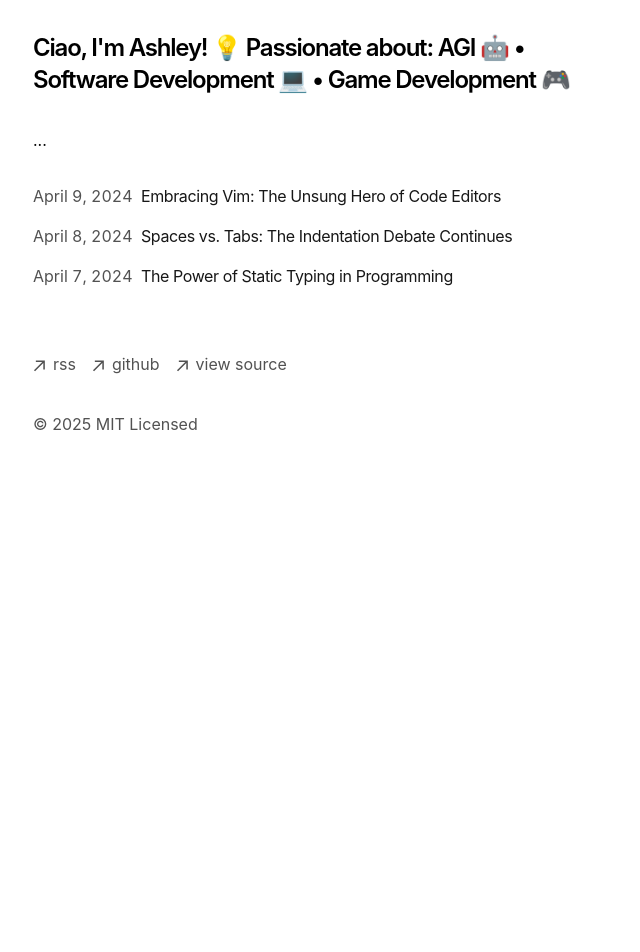
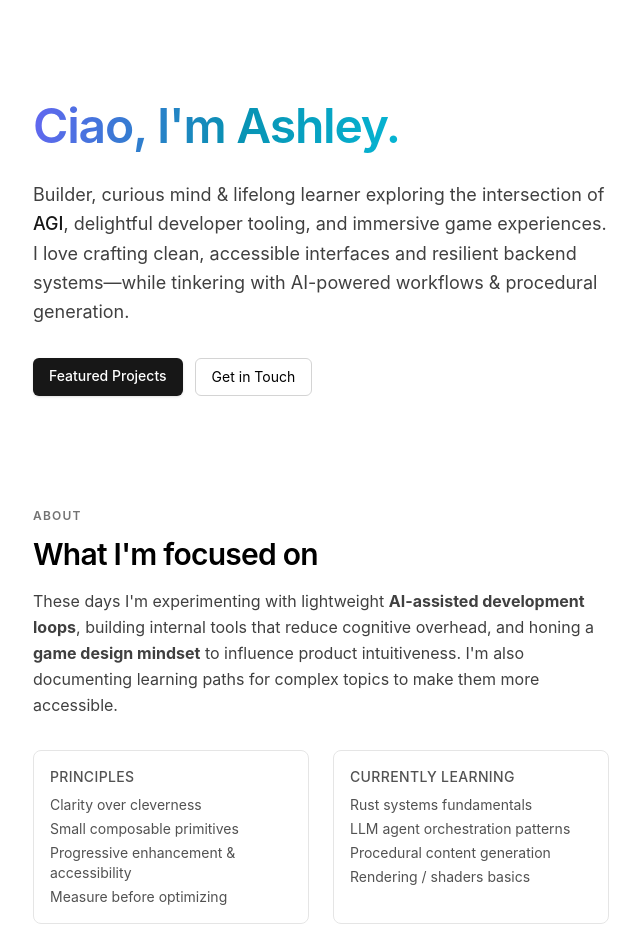
Before and after one commit to OmniAshley/portfolio-starter-kit, a Next.js app: page / in a window 1280 px wide. Shown: the top 952 px of the page, without its empty margins (319-959 px from the left). Before the commit the page ends 800 px from the top, so only its background shows below. Built offline with nearby package versions, Linux system fonts and the light colour scheme.

Commit message:
feat: created custom keyframes for animations

```diff
--- a/app/global.css
+++ b/app/global.css
@@ -31,6 +31,35 @@
 
 html {
   min-width: 360px;
+}
+
+/* Custom keyframes */
+@keyframes float-slow {
+  0% { transform: translateY(0px); }
+  50% { transform: translateY(-6px); }
+  100% { transform: translateY(0px); }
+}
+
+@keyframes gradient-sheen {
+  0% { background-position: 0% 50%; }
+  50% { background-position: 100% 50%; }
+  100% { background-position: 0% 50%; }
+}
+
+@keyframes fade-slide-up {
+  0% { opacity: 0; transform: translateY(12px); }
+  100% { opacity: 1; transform: translateY(0); }
+}
+
+/* Utilities */
+.animate-float-slow { animation: float-slow 6s ease-in-out infinite; }
+.animate-gradient-sheen { background-size: 200% 200%; animation: gradient-sheen 8s ease infinite; }
+.animate-fade-slide-up { animation: fade-slide-up .75s ease forwards; }
+
+.text-gradient {
+  background: linear-gradient(100deg, #6366f1, #0891b2 35%, #06b6d4 65%, #6366f1);
+  -webkit-background-clip: text;
+  color: transparent;
 }
 
 .prose .anchor {
--- a/app/page.tsx
+++ b/app/page.tsx
@@ -1,18 +1,143 @@
 import { BlogPosts } from 'app/components/posts'
+import { Section } from 'app/components/section'
+import { SkillsGrid } from 'app/components/skills'
+import { Timeline } from 'app/components/timeline'
+import { ProjectsGrid } from 'app/components/projects'
+import { FadeIn } from 'app/components/fade-in'
+import Link from 'next/link'
 
 export default function Page() {
   return (
-    <section>
-      <h1 className="mb-8 text-2xl font-semibold tracking-tighter">
-        Ciao, I'm Ashley!
-        💡 Passionate about: AGI 🤖 • Software Development 💻 • Game Development 🎮
-      </h1>
-      <p className="mb-4">
-        {`...`}
-      </p>
-      <div className="my-8">
-        <BlogPosts />
-      </div>
-    </section>
+    <div className="space-y-4">
+      {/* Hero */}
+      <Section
+        id="hero"
+        noFade
+        className="pt-8 pb-8"
+        fullWidth
+        title={undefined}
+      >
+        <div className="max-w-3xl mx-auto">
+          <h1 className="text-3xl md:text-5xl font-semibold tracking-tight leading-tight title">
+            <span className="block text-gradient animate-gradient-sheen">
+              Ciao, I'm Ashley.
+            </span>
+          </h1>
+          <p className="mt-6 text-neutral-700 dark:text-neutral-300 text-base md:text-lg leading-relaxed">
+            Builder, curious mind & lifelong learner exploring the intersection of
+            <span className="font-medium text-neutral-900 dark:text-neutral-100"> AGI</span>, delightful developer tooling, and immersive game experiences.
+            I love crafting clean, accessible interfaces and resilient backend systems—while tinkering with AI-powered workflows & procedural generation.
+          </p>
+          <div className="flex flex-wrap gap-3 mt-8 text-sm">
+            <Link href="#projects" className="px-4 py-2 rounded-md bg-neutral-900 text-white dark:bg-white dark:text-neutral-900 font-medium shadow hover:shadow-md transition-shadow">
+              Featured Projects
+            </Link>
+            <Link href="#contact" className="px-4 py-2 rounded-md border border-neutral-300 dark:border-neutral-700 hover:bg-neutral-50 dark:hover:bg-neutral-800 transition-colors">
+              Get in Touch
+            </Link>
+          </div>
+        </div>
+      </Section>
+
+      {/* About */}
+      <Section
+        id="about"
+        eyebrow="About"
+        title="What I'm focused on"
+        description={
+          <>
+            These days I'm experimenting with lightweight <strong>AI-assisted development loops</strong>, building internal tools that reduce cognitive overhead, and honing a <strong>game design mindset</strong> to influence product intuitiveness. I'm also documenting learning paths for complex topics to make them more accessible.
+          </>
+        }
+      >
+        <FadeIn direction="none" className="grid gap-6 md:grid-cols-2">
+          <div className="p-4 rounded-lg border border-neutral-200 dark:border-neutral-800 bg-white/40 dark:bg-neutral-900/40 backdrop-blur-sm">
+            <h3 className="font-medium mb-2 text-sm tracking-wide text-neutral-600 dark:text-neutral-300 uppercase">Principles</h3>
+            <ul className="space-y-1 text-sm text-neutral-600 dark:text-neutral-300">
+              <li>Clarity over cleverness</li>
+              <li>Small composable primitives</li>
+              <li>Progressive enhancement & accessibility</li>
+              <li>Measure before optimizing</li>
+            </ul>
+          </div>
+          <div className="p-4 rounded-lg border border-neutral-200 dark:border-neutral-800 bg-white/40 dark:bg-neutral-900/40 backdrop-blur-sm">
+            <h3 className="font-medium mb-2 text-sm tracking-wide text-neutral-600 dark:text-neutral-300 uppercase">Currently Learning</h3>
+            <ul className="space-y-1 text-sm text-neutral-600 dark:text-neutral-300">
+              <li>Rust systems fundamentals</li>
+              <li>LLM agent orchestration patterns</li>
+              <li>Procedural content generation</li>
+              <li>Rendering / shaders basics</li>
+            </ul>
+          </div>
+        </FadeIn>
+      </Section>
+
+      {/* Skills */}
+      <Section
+        id="skills"
+        eyebrow="Skills"
+        title="A snapshot of my toolkit"
+        description="Evolving and always opinionated toward clarity, maintainability and DX."
+      >
+        <SkillsGrid />
+      </Section>
+
+      {/* Experience Timeline */}
+      <Section
+        id="experience"
+        eyebrow="Experience"
+        title="Journey & roles"
+        description="A concise timeline of roles, impact areas, and explorations."
+      >
+        <Timeline />
+      </Section>
+
+      {/* Projects */}
+      <Section
+        id="projects"
+        eyebrow="Projects"
+        title="Selected work & experiments"
+        description="A mix of professional, indie, and exploratory builds—more coming soon."
+      >
+        <ProjectsGrid />
+      </Section>
+
+      {/* Blog */}
+      <Section
+        id="writing"
+        eyebrow="Writing"
+        title="Latest posts"
+        description="Thought snippets & deeper dives—development, learning systems, AI, game design."
+      >
+        <div className="mt-2">
+          <BlogPosts />
+        </div>
+      </Section>
+
+      {/* Contact */}
+      <Section
+        id="contact"
+        eyebrow="Contact"
+        title="Let's collaborate"
+        description="Open to interesting opportunities, knowledge sharing, and creative experiments. Feel free to reach out."
+      >
+        <FadeIn direction="none" className="flex flex-col gap-4">
+          <p className="text-sm text-neutral-600 dark:text-neutral-300">
+            Best ways to reach me:
+          </p>
+          <ul className="flex flex-wrap gap-3 text-sm">
+            <li>
+              <Link className="underline decoration-neutral-400 dark:decoration-neutral-600 hover:text-indigo-600 dark:hover:text-indigo-400" href="mailto:ashley@example.com">Email</Link>
+            </li>
+            <li>
+              <Link className="underline decoration-neutral-400 dark:decoration-neutral-600 hover:text-indigo-600 dark:hover:text-indigo-400" href="https://github.com/OmniAshley" target="_blank">GitHub</Link>
+            </li>
+            <li>
+              <Link className="underline decoration-neutral-400 dark:decoration-neutral-600 hover:text-indigo-600 dark:hover:text-indigo-400" href="https://www.linkedin.com" target="_blank">LinkedIn</Link>
+            </li>
+          </ul>
+        </FadeIn>
+      </Section>
+    </div>
   )
 }
```
